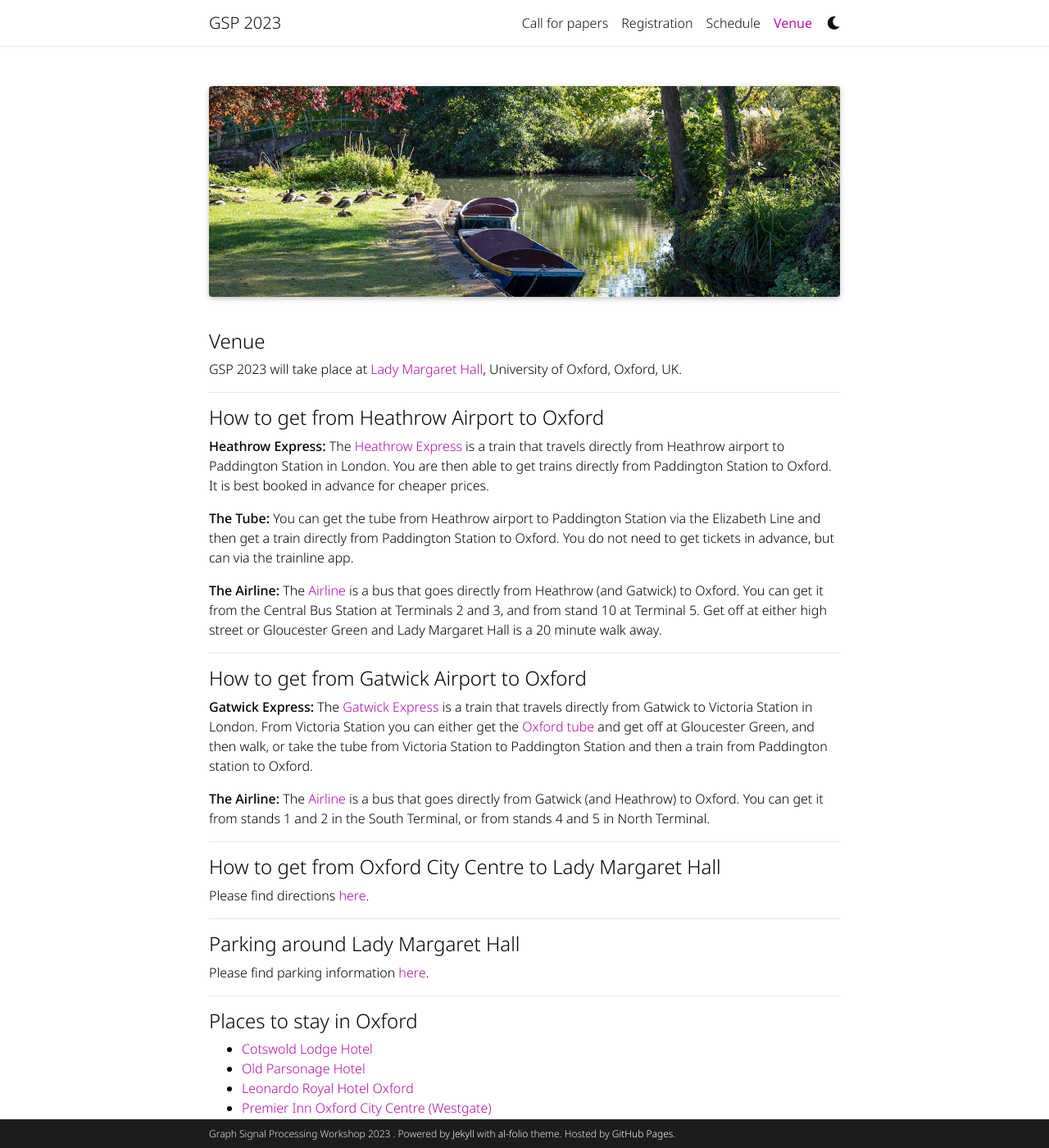
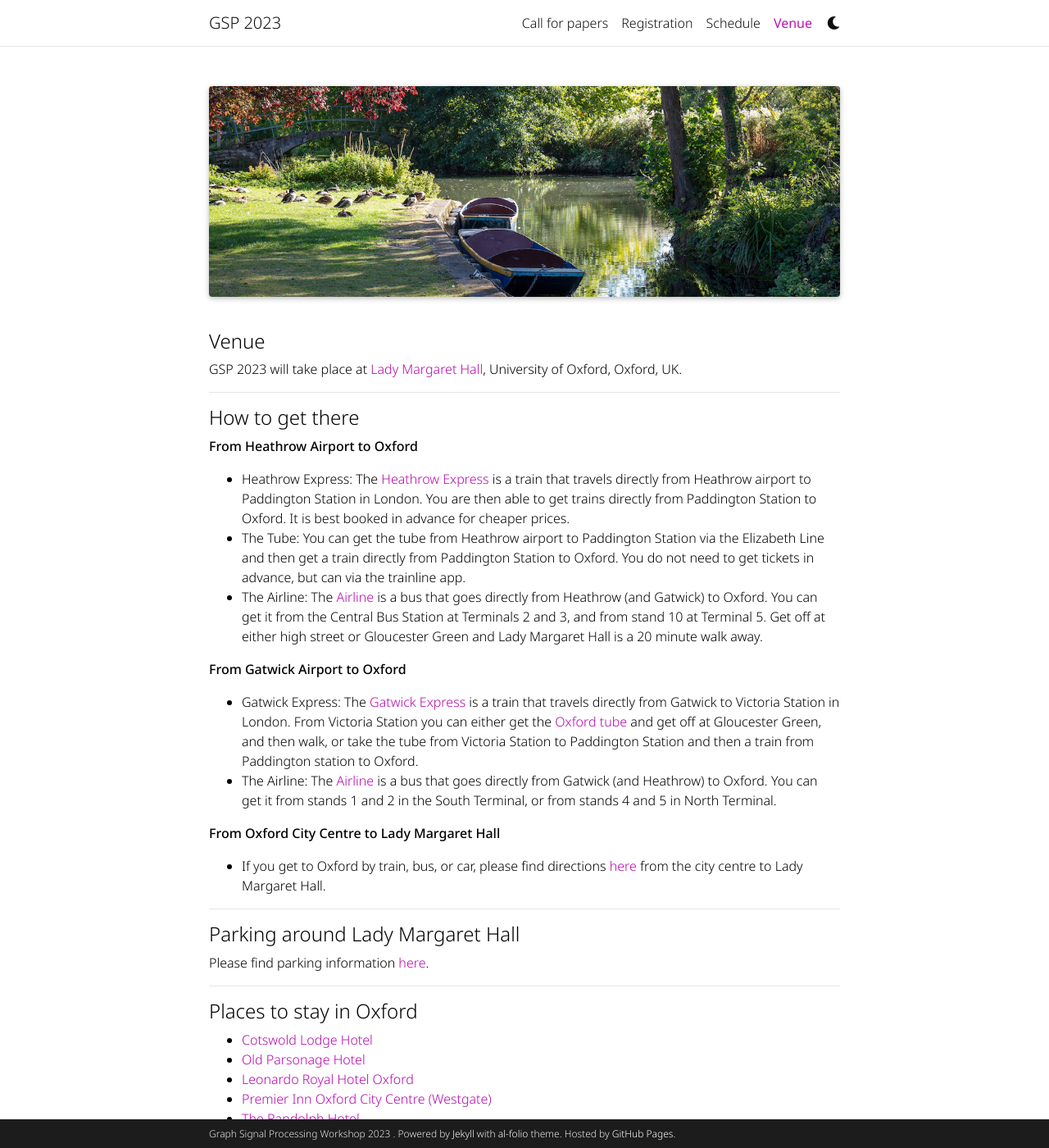
Before and after one commit to shreyasvinaya/gspworkshop2025.github.io, a Jekyll site: the page built from _pages/venue.md, in a window 1280 px wide and 1400 px high. Shown: the whole window at 82% size. Built offline with Jekyll 4.4.1, drawn with Linux system fonts in a browser that asks for light colours; full-size pictures stand in for the smaller copies a plugin makes; comment, search, counter and statistics services are not loaded; a style sheet for code colours, icons or effects is not loaded.

Commit message:
Update venue.md

```diff
--- a/_pages/venue.md
+++ b/_pages/venue.md
@@ -14,30 +14,19 @@ top_image_alt: "Punting boats."
 GSP 2023 will take place at [Lady Margaret Hall](https://www.lmh.ox.ac.uk), University of Oxford, Oxford, UK.
 
 ---
-#### How to get from Heathrow Airport to Oxford
+#### How to get there
 
-**Heathrow Express:**
-The [Heathrow Express](https://www.heathrowexpress.com/) is a train that travels directly from Heathrow airport to Paddington Station in London. You are then able to get trains directly from Paddington Station to Oxford. It is best booked in advance for cheaper prices.
+**From Heathrow Airport to Oxford**
++ Heathrow Express: The [Heathrow Express](https://www.heathrowexpress.com/) is a train that travels directly from Heathrow airport to Paddington Station in London. You are then able to get trains directly from Paddington Station to Oxford. It is best booked in advance for cheaper prices.
++ The Tube: You can get the tube from Heathrow airport to Paddington Station via the Elizabeth Line and then get a train directly from Paddington Station to Oxford. You do not need to get tickets in advance, but can via the trainline app.
++ The Airline: The [Airline](https://www.theairlineoxford.co.uk/) is a bus that goes directly from Heathrow (and Gatwick) to Oxford. You can get it from the Central Bus Station at Terminals 2 and 3, and from stand 10 at Terminal 5. Get off at either high street or Gloucester Green and Lady Margaret Hall is a 20 minute walk away.
 
-**The Tube:**
-You can get the tube from Heathrow airport to Paddington Station via the Elizabeth Line and then get a train directly from Paddington Station to Oxford. You do not need to get tickets in advance, but can via the trainline app.
+**From Gatwick Airport to Oxford**
++ Gatwick Express: The [Gatwick Express](https://www.gatwickexpress.com/) is a train that travels directly from Gatwick to Victoria Station in London. From Victoria Station you can either get the [Oxford tube](https://www.stagecoachbus.com/promos-and-offers/oxfordshire/oxford-tube) and get off at Gloucester Green, and then walk, or take the tube from Victoria Station to Paddington Station and then a train from Paddington station to Oxford.
++ The Airline: The [Airline](https://www.theairlineoxford.co.uk/) is a bus that goes directly from Gatwick (and Heathrow) to Oxford. You can get it from stands 1 and 2 in the South Terminal, or from stands 4 and 5 in North Terminal.
 
-**The Airline:**
-The [Airline](https://www.theairlineoxford.co.uk/) is a bus that goes directly from Heathrow (and Gatwick) to Oxford. You can get it from the Central Bus Station at Terminals 2 and 3, and from stand 10 at Terminal 5. Get off at either high street or Gloucester Green and Lady Margaret Hall is a 20 minute walk away.
-
----
-#### How to get from Gatwick Airport to Oxford
-
-**Gatwick Express:**
-The [Gatwick Express](https://www.gatwickexpress.com/) is a train that travels directly from Gatwick to Victoria Station in London. From Victoria Station you can either get the [Oxford tube](https://www.stagecoachbus.com/promos-and-offers/oxfordshire/oxford-tube) and get off at Gloucester Green, and then walk, or take the tube from Victoria Station to Paddington Station and then a train from Paddington station to Oxford.
-
-**The Airline:**
-The [Airline](https://www.theairlineoxford.co.uk/) is a bus that goes directly from Gatwick (and Heathrow) to Oxford. You can get it from stands 1 and 2 in the South Terminal, or from stands 4 and 5 in North Terminal.
-
----
-#### How to get from Oxford City Centre to Lady Margaret Hall
-
-Please find directions [here](/assets/pdf/Directions%20to%20Lady%20Margaret%20Hall%20from%20Oxford%20Rail%20and%20Bus%20Stations.pdf).
+**From Oxford City Centre to Lady Margaret Hall**
++ If you get to Oxford by train, bus, or car, please find directions [here](/assets/pdf/Directions%20to%20Lady%20Margaret%20Hall%20from%20Oxford%20Rail%20and%20Bus%20Stations.pdf) from the city centre to Lady Margaret Hall.
 
 ---
 #### Parking around Lady Margaret Hall
```
